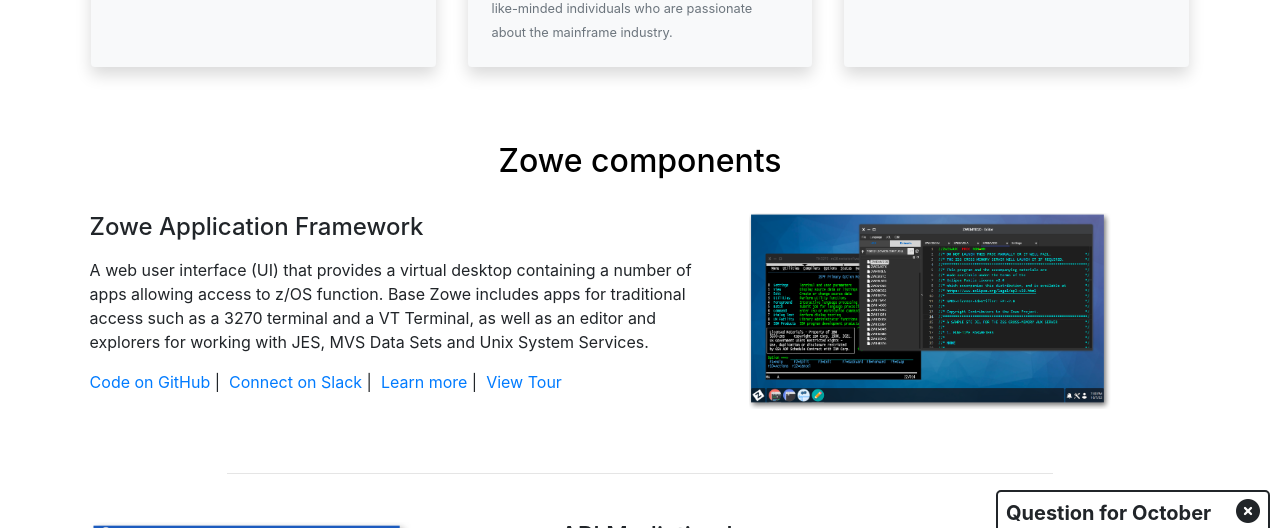
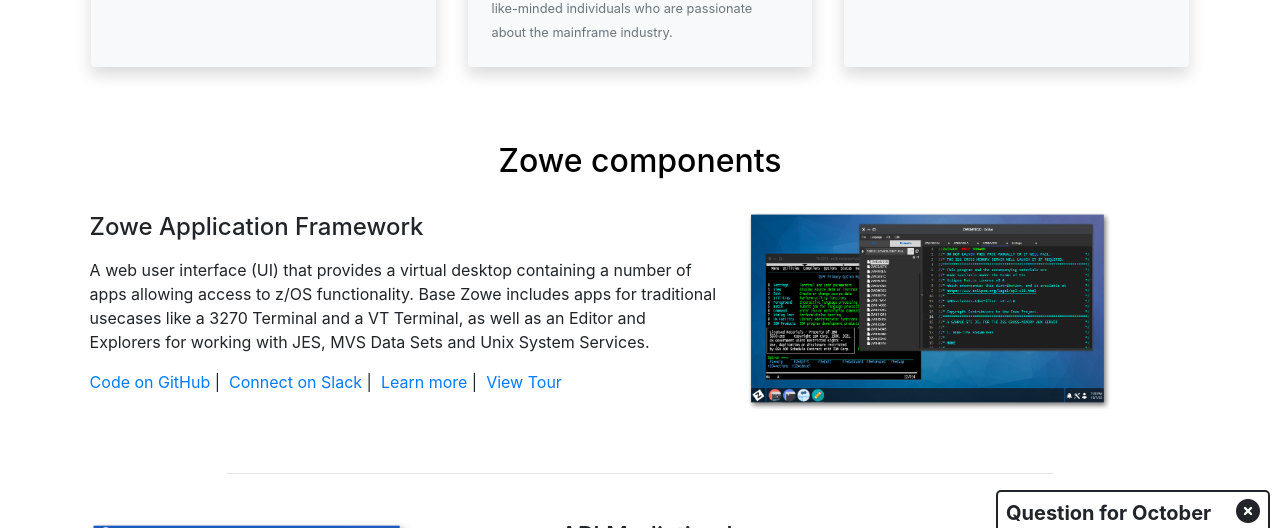
Before and after one commit to zowe/zowe.github.io, a Jekyll site: the page built from index.md, in a window 1280 px wide and 900 px high, scrolled down 1788 px, cut to the strip 0-528 px from the top of the window. Built offline with Jekyll 4.4.1, drawn with Linux system fonts in a browser that asks for light colours; nearby versions of some CDN libraries; our own code applies the rules of GitHub Pages for plain Markdown files.

Commit message:
Updated App Framework descrip slightly
Signed-off-by: Leanid Astrakou <lastrakou@rocketsoftware.com>

```diff
--- a/index.md
+++ b/index.md
@@ -261,7 +261,7 @@
       <div class="col-md-7 col-sm order-last order-sm-first">
         <a id="app-framework-intro"><h4>Zowe Application Framework</h4></a>
         <p style="margin: 1rem auto">
-        A web user interface (UI) that provides a virtual desktop containing a number of apps allowing access to z/OS function. Base Zowe includes apps for traditional access such as a 3270 terminal and a VT Terminal, as well as an editor and explorers for working with JES, MVS Data Sets and Unix System Services.
+        A web user interface (UI) that provides a virtual desktop containing a number of apps allowing access to z/OS functionality. Base Zowe includes apps for traditional usecases like a 3270 Terminal and a VT Terminal, as well as an Editor and Explorers for working with JES, MVS Data Sets and Unix System Services.
         </p>
         <p>
           <a href="{{ site.app_framework_github_url }}">Code on GitHub</a>&nbsp;|&nbsp;
```
